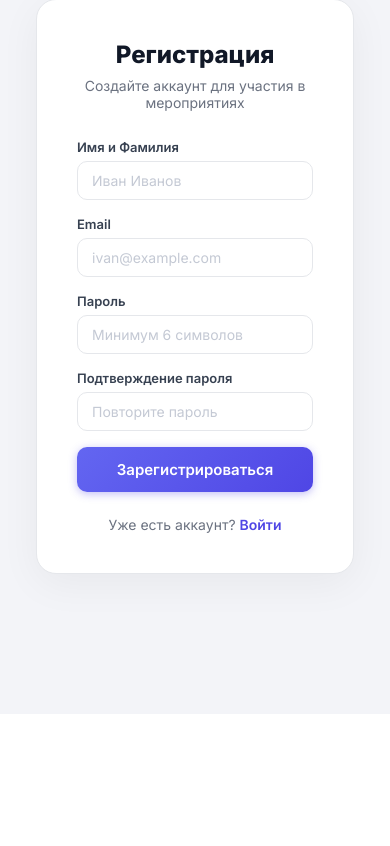
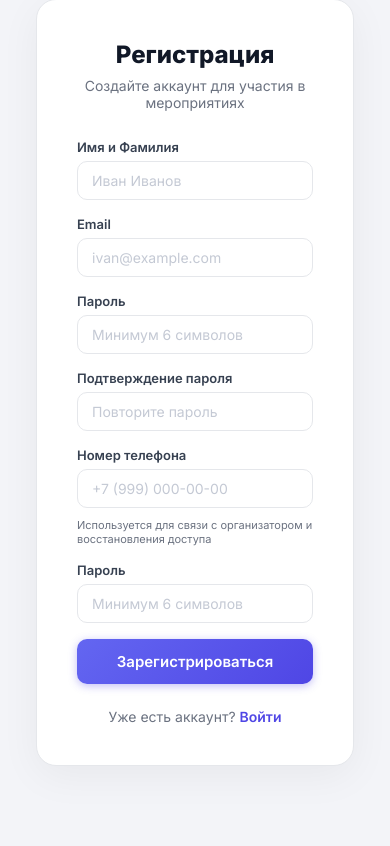
Before and after one commit to zonor121/mini-pet-m, a Flask app: page /register in a window 390 px wide. Shown: the part 130-976 px from the top of the page. Before the commit the page ends 742 px from the top, so only its background shows below. Run offline with Flask 3, Linux system fonts and the light colour scheme.

Commit message:
phone number for reginstration

```diff
--- a/routes/admin.py
+++ b/routes/admin.py
@@ -128,12 +128,14 @@ def export_csv():
         writer.writerow(["ID", "Мероприятие", "Дата события", "Участник", "Email", "Статус", "Дата регистрации"])
 
         for reg in regs:
+            phone = reg.get("reg_phone") or reg.get("user_phone") or ""
             writer.writerow([
                 reg.get("id"),
                 reg.get("event_title", "N/A"),
                 reg.get("event_date", "")[:10] if reg.get("event_date") else "",
                 reg.get("user_name", "Unknown"),
                 reg.get("user_email", ""),
+                phone,
                 reg.get("status"),
                 reg.get("registered_at", "")[:10] if reg.get("registered_at") else ""
             ])
--- a/routes/auth.py
+++ b/routes/auth.py
@@ -13,39 +13,50 @@ def register():
     email = request.form.get("email", "").strip().lower()
     password = request.form.get("password", "")
     full_name = request.form.get("full_name", "").strip()
+    phone = request.form.get("phone", "").strip()
 
-    if not email or not password or not full_name:
-        flash("Заполните все обязательные поля.", "danger")
+    if not email or not password or not full_name or not phone:
+        flash("Заполните все обязательные поля", "danger")
         return render_template("register.html")
 
+
     try:
+        # 1. Регистрация в Supabase Auth
         res = supabase.auth.sign_up({
             "email": email,
             "password": password,
-            "options": {"data": {"full_name": full_name}},
+            "options": {"data": {"full_name": full_name, "phone": phone}}
         })
+
         if res.user is None:
-            flash("Не удалось создать аккаунт.", "danger")
+            flash("Не удалось создать аккаунт. Возможно, email уже занят.", "danger")
             return render_template("register.html")
 
+        # 2. Создание профиля в public.users С ТЕЛЕФОНОМ
         supabase_admin.table("users").insert({
             "id": res.user.id,
             "email": email,
             "full_name": full_name,
+            "phone": phone,
             "role": "user",
             "is_active": True,
         }).execute()
 
+        # 3. Создаем сессию
         session["user"] = {
             "id": res.user.id,
             "email": email,
             "full_name": full_name,
+            "phone": phone,
             "role": "user",
         }
-        flash(f"Добро пожаловать, {full_name}!", "success")
+
+        flash(f"Добро пожаловать, {full_name}! Регистрация успешна.", "success")
         return redirect(url_for("main.index"))
+
     except Exception as e:
-        flash(f"Ошибка регистрации: {e}", "danger")
+        print(f"Register error: {e}")
+        flash(f"Ошибка регистрации: {str(e)}", "danger")
         return render_template("register.html")
 
 
@@ -81,6 +92,7 @@ def login():
         "id": res.user.id,
         "email": profile.get("email", email) if profile else email,
         "full_name": profile.get("full_name", "Пользователь") if profile else "Пользователь",
+        "phone": profile.get("phone", "") if profile else "", # <--- Добавили телефон
         "role": profile.get("role", "user") if profile else "user",
     }
     flash(f"Добро пожаловать, {session['user']['full_name']}!", "success")
--- a/templates/register.html
+++ b/templates/register.html
@@ -28,6 +28,23 @@
                 <input type="password" name="confirm_password" class="form-input" placeholder="Повторите пароль" required>
             </div>
 
+            <div class="form-group">
+                <label class="form-label">Номер телефона</label>
+                <input type="tel" name="phone" class="form-input"
+                       placeholder="+7 (999) 000-00-00"
+                       required
+                       pattern="\+?[0-9\s\-\(\)]{10,18}"
+                       title="Введите корректный номер телефона (минимум 10 цифр)">
+                <small style="display: block; margin-top: 4px; color: #6B7280; font-size: 11px;">
+                    Используется для связи с организатором и восстановления доступа
+                </small>
+            </div>
+
+            <div class="form-group">
+                <label class="form-label">Пароль</label>
+                <input type="password" name="password" class="form-input" placeholder="Минимум 6 символов" required minlength="6">
+            </div>
+
             <button type="submit" class="btn btn--primary btn--full">Зарегистрироваться</button>
         </form>
 
```
Also changed, not shown: templates/detail.html (+9 -0 lines).
